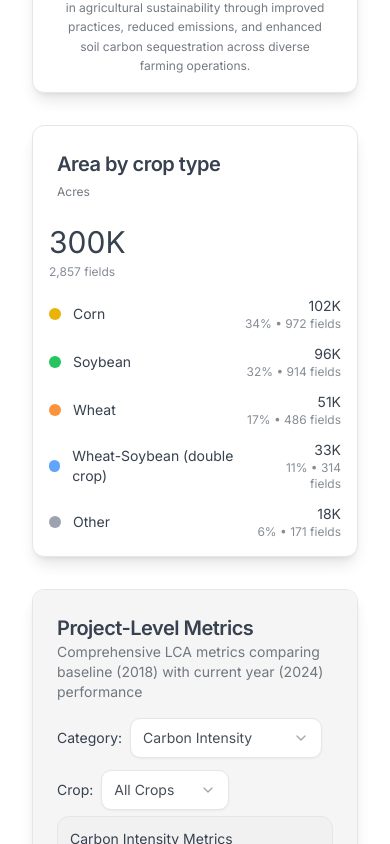
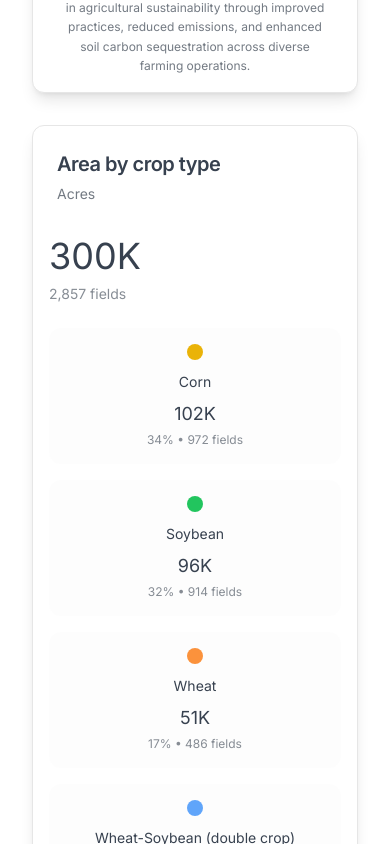
Before and after one commit to HabiTerre/carbon-insights-dashboard, a React (Vite) app: page / in a window 390 px wide. Shown: the part 1400-2244 px from the top of the page. Built offline with nearby package versions, Linux system fonts and the light colour scheme.

Commit message:
Fix responsive layout issues
Adjusted layout to be adaptable to different screen sizes, improving consistency across devices.

```diff
--- a/src/components/CropStatistics.tsx
+++ b/src/components/CropStatistics.tsx
@@ -7,24 +7,23 @@ const CropStatistics = () => {
   const totalFields = cropTypeData.reduce((sum, crop) => sum + crop.fields, 0);
 
   return (
-    <Card className="h-full border-brand-grey shadow-lg flex flex-col hover:shadow-xl hover:bg-brand-grey/20 hover:border-brand-primary transition-all duration-300">
-      <CardHeader className="pb-2 flex-shrink-0">
-        <CardTitle className="text-brand-text text-xl font-avenir-medium">Area by crop type</CardTitle>
-        <div className="text-xs text-brand-text/70 font-avenir-book">Acres</div>
+    <Card className="border-brand-grey shadow-lg hover:shadow-xl hover:bg-brand-grey/20 hover:border-brand-primary transition-all duration-300">
+      <CardHeader className="pb-4 lg:pb-6">
+        <CardTitle className="text-brand-text text-xl lg:text-2xl xl:text-3xl font-avenir-medium">Area by crop type</CardTitle>
+        <div className="text-sm lg:text-base text-brand-text/70 font-avenir-book">Acres</div>
       </CardHeader>
-      <CardContent className="flex-1 flex flex-col p-4 min-h-0">
-        <div className="text-3xl font-avenir-black text-brand-text">300K</div>
-        <div className="text-xs text-brand-text/60 mt-1 font-avenir-book">{totalFields.toLocaleString()} fields</div>
-        <div className="mt-4 space-y-3 flex-1 overflow-y-auto min-h-0">
+      <CardContent className="p-4 lg:p-6">
+        <div className="text-4xl lg:text-5xl xl:text-6xl font-avenir-black text-brand-text mb-2">300K</div>
+        <div className="text-sm lg:text-base text-brand-text/60 mb-6 lg:mb-8 font-avenir-book">{totalFields.toLocaleString()} fields</div>
+
+        <div className="grid grid-cols-1 sm:grid-cols-2 lg:grid-cols-4 xl:grid-cols-5 gap-4 lg:gap-6">
           {cropTypeData.map((crop, index) => (
-            <div key={index} className="flex items-center justify-between">
-              <div className="flex items-center space-x-3">
-                <div className={`w-3 h-3 rounded-full ${crop.color}`}></div>
-                <span className="text-sm text-brand-text font-avenir-book">{crop.crop}</span>
-              </div>
-              <div className="text-right">
-                <div className="text-sm font-avenir-medium text-brand-text">{crop.acres}K</div>
-                <div className="text-xs text-brand-text/60 font-avenir-book">{crop.percentage}% • {crop.fields.toLocaleString()} fields</div>
+            <div key={index} className="flex flex-col items-center text-center p-4 lg:p-6 rounded-lg bg-brand-grey/10 hover:bg-brand-grey/20 transition-colors">
+              <div className={`w-4 h-4 lg:w-5 lg:h-5 xl:w-6 xl:h-6 rounded-full ${crop.color} mb-3`}></div>
+              <span className="text-sm lg:text-base xl:text-lg text-brand-text font-avenir-medium mb-2">{crop.crop}</span>
+              <div className="text-lg lg:text-xl xl:text-2xl font-avenir-black text-brand-text mb-1">{crop.acres}K</div>
+              <div className="text-xs lg:text-sm text-brand-text/60 font-avenir-book">
+                {crop.percentage}% • {crop.fields.toLocaleString()} fields
               </div>
             </div>
           ))}
```
